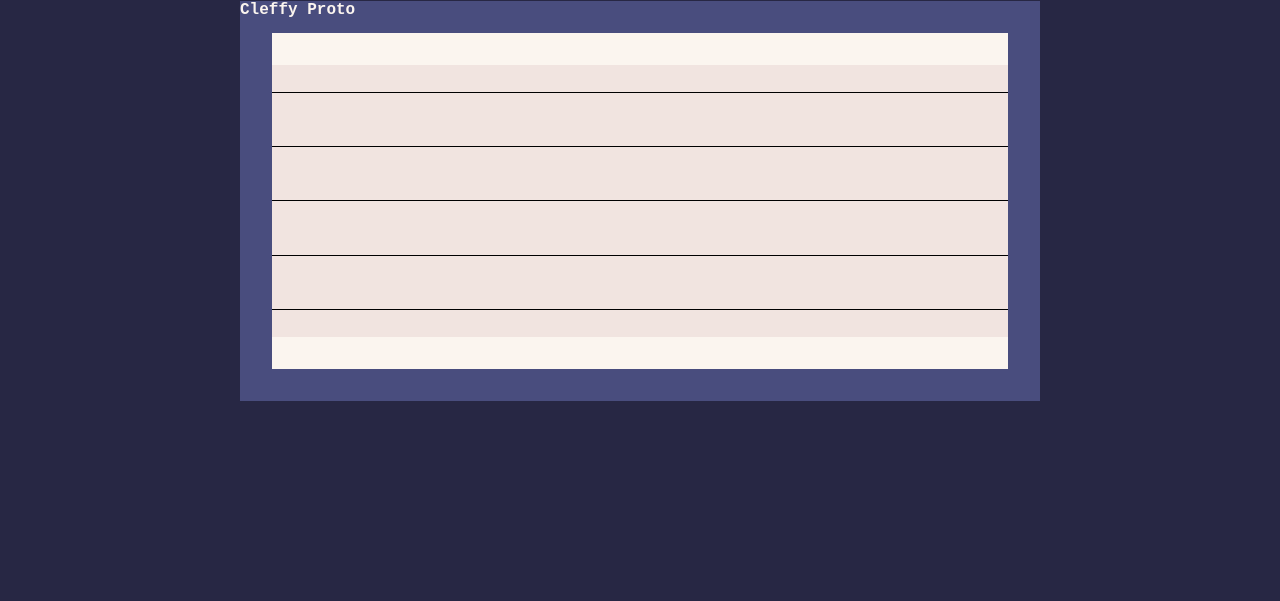
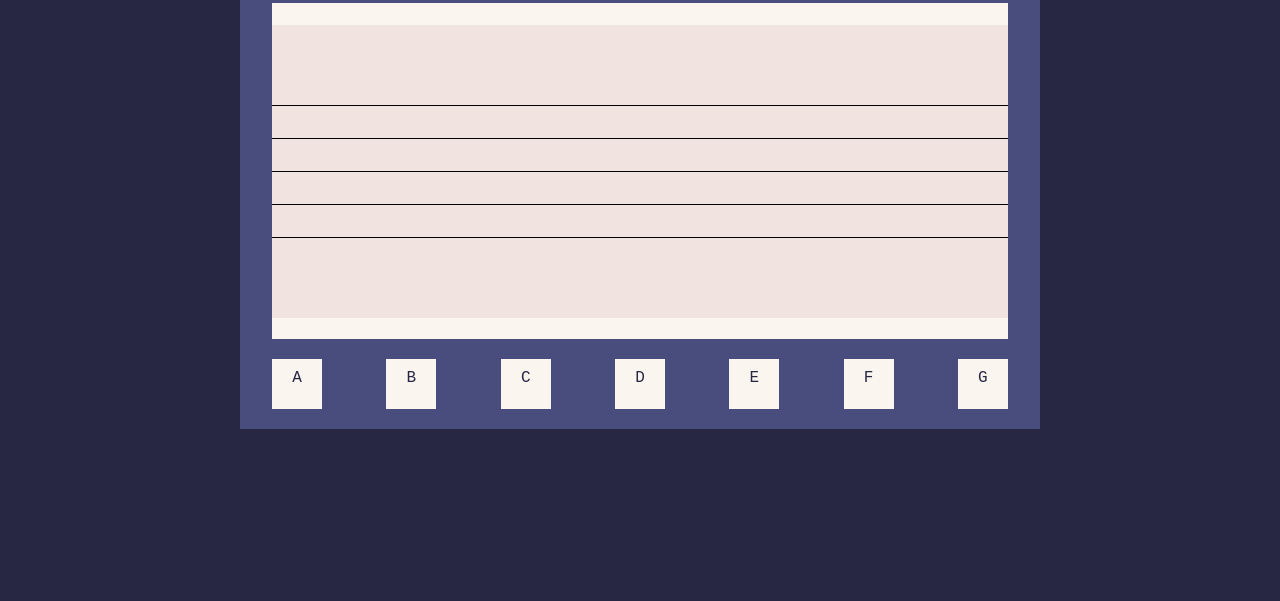
Before and after one commit to 8davxgnu/Cleffy-Vanilla, a plain HTML site: page index.html in a window 1280 px wide. Shown: the part 247-848 px from the top of the page. Drawn offline with Linux system fonts and the light colour scheme.

Commit message:
Set up primitive note-placing system and note buttons to music-card

```diff
--- a/index.html
+++ b/index.html
@@ -3,7 +3,7 @@
 <html lang="en">
   <head>
     <meta charset="utf-8">
-    <title>Cleffy Vanilla</title>
+    <title>Cleffy Proto - Vanilla</title>
     <link rel="stylesheet" type="text/css" href="style.css"> <!-- use link tag to connect .css file -->
   </head>
 
@@ -20,7 +20,6 @@
 
 
     <div class="wrapper">
-
       <div class="card">
         <h1>Cleffy Proto</h1>
 
@@ -33,21 +32,28 @@
             <div class="line" id="line3"></div>
             <div class="line" id="line2"></div>
             <div class="line" id="line1"></div>
+            <div class="line" id="baseLine"></div>
 
           </div>
 
         </div>
+
+        <ul class="buttonList">
+          <li class="buttonList-button">A</li>
+          <li class="buttonList-button">B</li>
+          <li class="buttonList-button">C</li>
+          <li class="buttonList-button">D</li>
+          <li class="buttonList-button">E</li>
+          <li class="buttonList-button">F</li>
+          <li class="buttonList-button">G</li>
+        </ul>
+
       </div>
+    </div>
 
 
 
-    </div>
-
-    <!-- <div class="card"></div>
-    <div class="card"></div> -->
-
-
-
+    <script src="script1.js"></script>
   </body>
 
 </html>
--- /dev/null
+++ b/script1.js
@@ -0,0 +1,9 @@
+const baseMusicLine = document.getElementById("baseLine");
+
+// -----------------------------------------------------------
+if (baseMusicLine) {
+  console.log("Successfully found baseMusicLine");
+}
+
+
+// -----------------------------------------------------------
--- a/style.css
+++ b/style.css
@@ -3,9 +3,13 @@
   margin: 0;
   font-size: 16px;
 
-  color: #fbf5ef;
+  color: #272744;
 
   box-sizing: border-box;
+}
+
+:root {
+  --note-dimension: 2rem;
 }
 
 body {
@@ -14,10 +18,9 @@ body {
   overflow-x: auto;
 }
 
-body::-webkit-scrollbar {
-   display: none; /* or set [width: 0] */
+/* body::-webkit-scrollbar {
 
-}
+} */
 
 /* -------------------------------------------------------- */
 
@@ -41,7 +44,6 @@ body::-webkit-scrollbar {
   background-color: #8b6d9c;
 
 
-
   font-weight: 700;
 
   padding: 5px 0px;
@@ -49,6 +51,8 @@ body::-webkit-scrollbar {
 }
 
 .nav-list li {
+  background-color: #8b6d9c;
+
   min-width: 3rem;
   min-height: 2rem;
 
@@ -62,9 +66,12 @@ body::-webkit-scrollbar {
   text-align: center;
 
   padding: 5px;
+
+
 }
 
 .nav-list li a {
+  color: #fbf5ef;
   text-decoration: none;
 
   font-size: 24px; /*DC ~ font-size applied here b/c THIS, inside the <a> tag, is where the actual "text" is within nav-list*/
@@ -93,12 +100,14 @@ body::-webkit-scrollbar {
   background-color: #494d7e;
 
   width: 50rem;
-  height: 25rem;
+  min-height: 25rem;
 
-  font-size: 20px;
+
+
   font-family: monospace;
 
   display: flex;
+  flex-direction: column;
   justify-content: center;
   align-items: center;
 
@@ -111,10 +120,11 @@ body::-webkit-scrollbar {
 }
 
 .card h1 {
-  position: absolute;
-  top: 0px;
-  left: 0px;
+  color: #fbf5ef;
+  font-size: 18px;
 
+  align-self: flex-start;
+  padding-bottom: 10px;
 }
 /* --------------------------------------------------------------------------------- */
 
@@ -122,7 +132,7 @@ body::-webkit-scrollbar {
   background-color: #fbf5ef;
 
   width: 46rem;
-  height: 21rem;
+  min-height: 21rem;
 
 
   display: flex;
@@ -137,16 +147,16 @@ body::-webkit-scrollbar {
   background-color: rgba(198, 159, 165, 0.197);
 
   width: inherit;
-  height: 17rem;
+  height: 293px; /* (6 spaces inside * diameter of note + thickness of lines + padding) */
 
 
 
 
   display: flex;
   flex-direction: column;
-  justify-content: space-around;
+  justify-content: space-evenly;
 
-
+  padding: 3rem 0; /* Adjust spacing of lines */
 
 }
 
@@ -155,7 +165,54 @@ body::-webkit-scrollbar {
   width: inherit;
   height: 1px;
 
-  /* position: relative;
-  left: 0px;
-  right: 0px; */
+  position: relative;
 }
+
+
+/*
+  line width: 1px, space width: 2rem = 32px.
+  The initial 1px shift is to set note in correct default position before future translations
+*/
+.note {
+  background-color: rgba(0, 0, 0, 0.75);
+  position: absolute;
+  transform: translate(0px, calc(1px - (1 * 32px) - (1 * 1px)));
+
+  min-width: var(--note-dimension);
+  min-height: var(--note-dimension);
+  border-radius: calc( var(--note-dimension) / 2);
+
+}
+
+
+#baseLine {
+  position: absolute;
+  transform: translate(0px, calc(32*3px + 3px));
+
+  width: inherit;
+  height: 0px;
+
+}
+
+/* ------------------------------ */
+.buttonList {
+  width: inherit;
+  min-height: 3rem;
+
+  list-style-type: none;
+
+  padding: 20px 0px;
+
+  display: flex;
+  justify-content: space-around;
+}
+
+.buttonList-button {
+  background-color: #fbf5ef;
+  width: 50px;
+  height: 50px;
+
+  padding: 10px;
+
+  text-align: center;
+}
```
